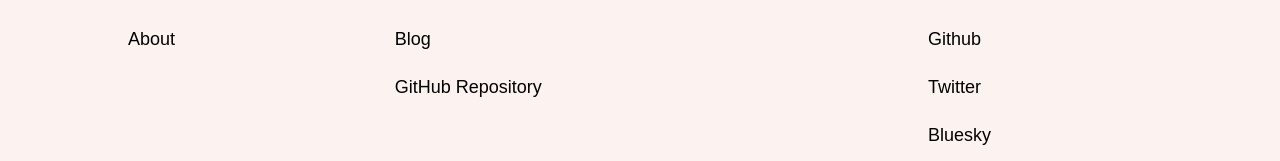
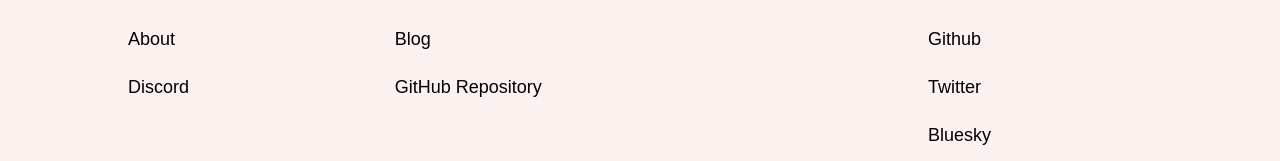
Before and after one commit to ScuffleCloud/landing, a SvelteKit app: page /roadmap in a window 1280 px wide. Shown: the part 1944-2105 px from the top of the page. Built offline with nearby package versions, Linux system fonts and the light colour scheme; no server answers.

Commit message:
fix links

```diff
--- a/src/components/Footer.svelte
+++ b/src/components/Footer.svelte
@@ -2,6 +2,7 @@
     import {
         PUBLIC_BLOG_URL,
         PUBLIC_BLUESKY_URL,
+        PUBLIC_DISCORD_URL,
         PUBLIC_GITHUB_REPO_URL,
         PUBLIC_TWITTER_URL,
     } from '$env/static/public';
@@ -13,10 +14,7 @@
             <h3>Company</h3>
             <nav>
                 <a href="/about">About</a>
-                <!-- <a href="/contact">Contact</a> -->
-                <!-- <a href="/brand">Brand</a> -->
-                <!-- <a href="/partner">Partner</a> -->
-                <!-- <a href="/contribute">Contribute</a> -->
+                <a href={PUBLIC_DISCORD_URL} target="_blank">Discord</a>
             </nav>
         </div>
 
@@ -30,11 +28,6 @@
 
         <div class="footer-section">
             <h3>Legal</h3>
-            <nav>
-                <!-- <a href="/licenses">Licenses</a> -->
-                <!-- <a href="/terms">Term & Conditions</a> -->
-                <!-- <a href="/sla">Service Level Agreement</a> -->
-            </nav>
         </div>
 
         <div class="footer-section">
```
Also changed, not shown: 1 other file (tests, documents, lock files or other folders).
